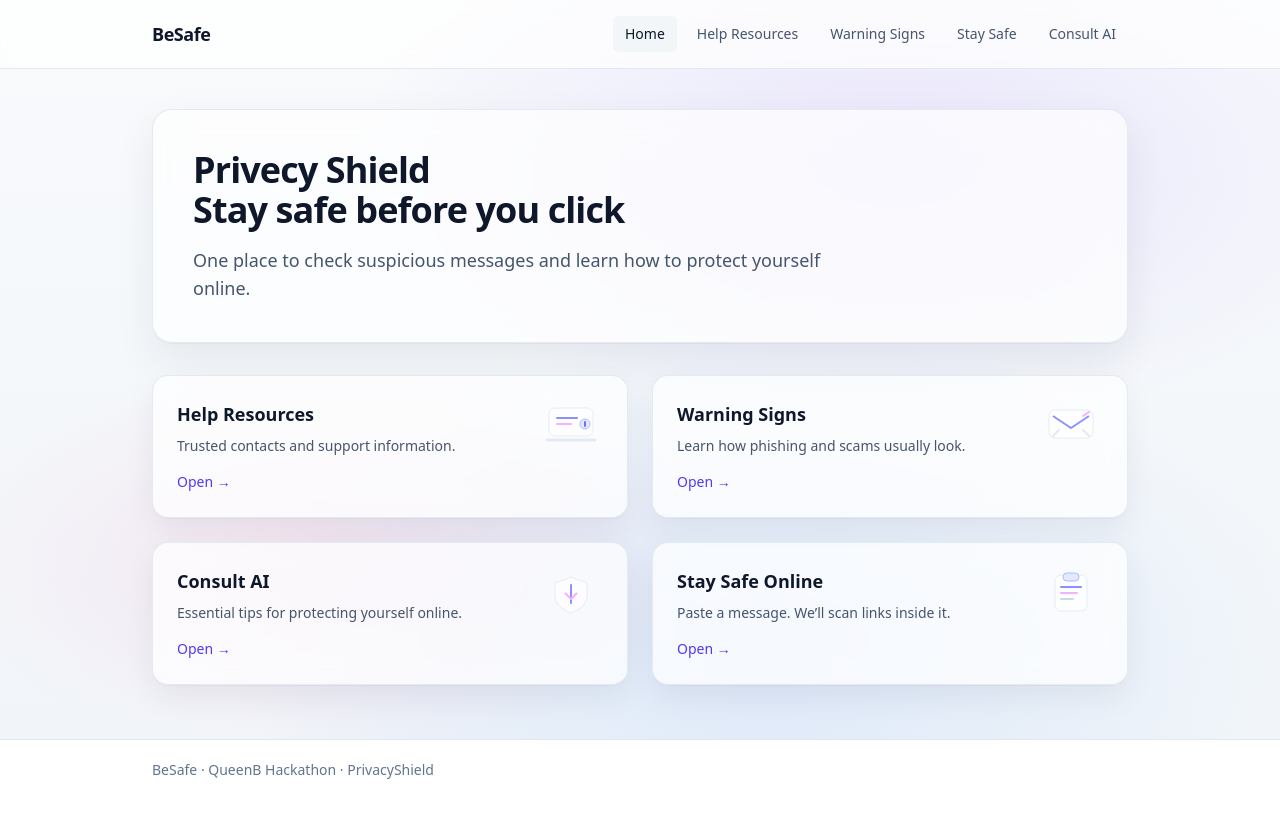
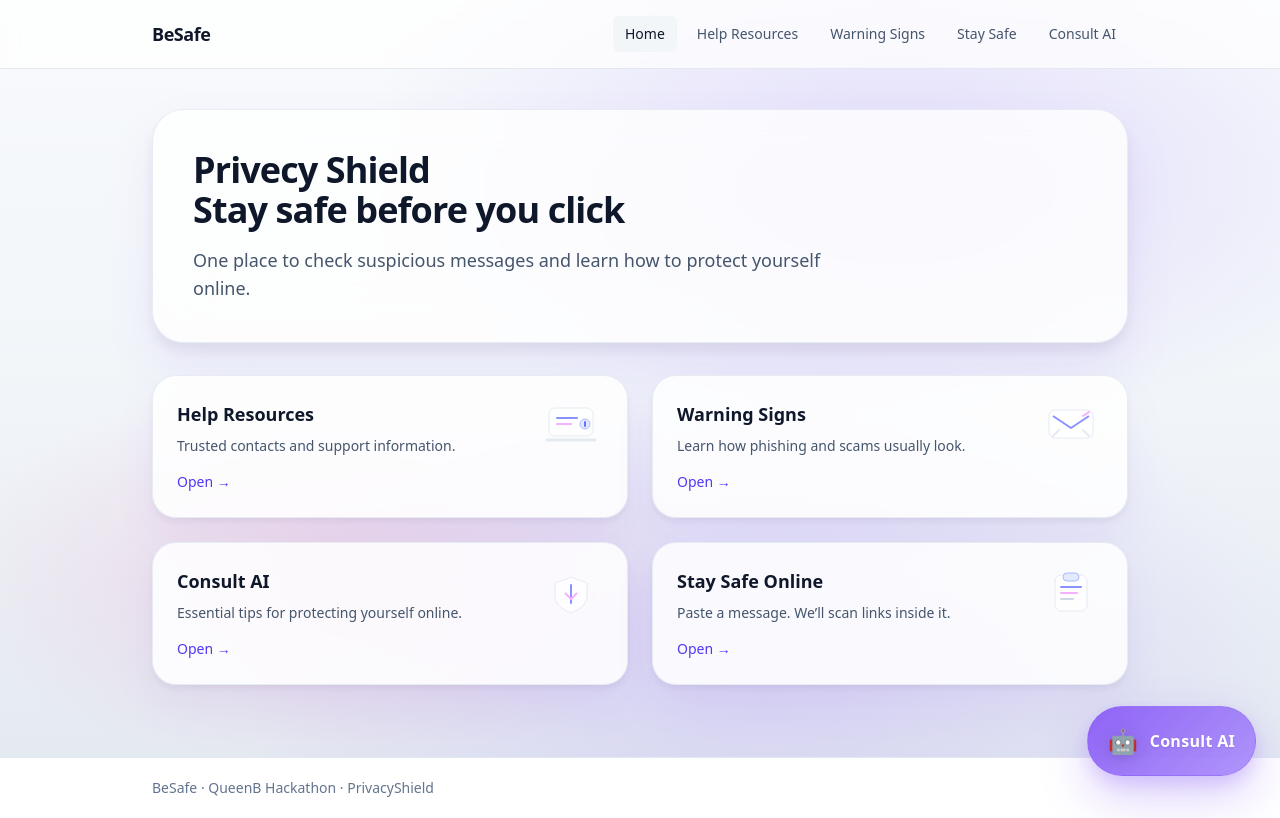
Before and after one commit to lina-dh/PrivacyShield, a React (Vite) app in the folder client/: page / in a window 1280 px wide. Built offline with nearby package versions, Linux system fonts and the light colour scheme; no server answers.

Commit message:
changes in ui desing

```diff
--- a/client/src/pages/HelpResources.jsx
+++ b/client/src/pages/HelpResources.jsx
@@ -1,109 +1,124 @@
 import PropTypes from "prop-types";
-import { Phone, Shield, Heart, ExternalLink, AlertTriangle } from "lucide-react";
+import { Link } from "react-router-dom";
 
 /**
- * HelpResources (English UI + Israeli Content)
- * Text is in English, but phone numbers are for Israel (105, 100, ERAN).
+ * HelpResources
+ * - Updated to match the new UI design with glass cards
+ * - Keeps the functional links for phone numbers and websites
  */
 export default function HelpResources() {
   return (
-    <section className="space-y-8 max-w-4xl mx-auto p-4">
+    <div className="relative">
+      <section className="space-y-8">
+        {/* Back button */}
+        <Link
+          to="/"
+          className="inline-flex items-center text-sm font-medium text-slate-600 hover:text-slate-700 btn-animate"
+        >
+          ← Back to Home
+        </Link>
+
         {/* Title */}
         <header className="text-center">
-        <h1 className="text-3xl md:text-4xl font-bold tracking-tight text-slate-900">
-          Help & Support Center
+          <h1 className="text-4xl font-semibold tracking-tight text-slate-700">
+            Help Resources
           </h1>
-        <p className="mt-3 text-lg text-slate-600 max-w-2xl mx-auto">
-          If something feels unsafe, you are not alone. We are here with the tools and people who can help you.
+          <p className="mt-3 text-lg text-slate-600">
+            Trusted contacts & emergency info.
           </p>
         </header>
 
         {/* Cards grid */}
         <div className="grid gap-6 md:grid-cols-3">
-
-        {/* Emergency Card - Red emphasis */}
           <ResourceCard
             title="Immediate Help"
-          icon={<AlertTriangle className="w-6 h-6 text-red-600" />}
             borderColor="border-red-100"
             bgColor="bg-red-50/50"
             items={[
-            { label: "105 Hotline (Child Online Protection)", value: "105", type: "phone" },
+              { label: "SafeLine: *1202", value: "1202", type: "phone" },
+              { label: "Cyber Help: 105", value: "105", type: "phone" },
               { label: "Israel Police", value: "100", type: "phone" },
-            { label: "Sahar (Online Mental Support)", value: "https://sahar.org.il", type: "link" },
             ]}
           />
 
-        {/* Reporting Card - Blue/Neutral */}
           <ResourceCard
             title="Report & Evidence"
-          icon={<Shield className="w-6 h-6 text-blue-600" />}
             items={[
-            { label: "Report to Instagram/TikTok", value: "https://www.instagram.com/support", type: "link" },
-            { label: "Take screenshots as evidence", value: null, type: "text" },
-            { label: "Block the abusive user", value: null, type: "text" },
+              {
+                label: "Report to Instagram",
+                value: "https://www.instagram.com/support",
+                type: "link",
+              },
+              { label: "Take screenshots as evidence", type: "text" },
+              { label: "Block the abusive user", type: "text" },
             ]}
           />
 
-        {/* Support Card - Green/Soft */}
           <ResourceCard
             title="Trusted People"
-          icon={<Heart className="w-6 h-6 text-pink-600" />}
             items={[
-            { label: "Parents or Family Member", value: null, type: "text" },
-            { label: "School Counselor", value: null, type: "text" },
-            { label: "ERAN (Emotional First Aid)", value: "1201", type: "phone" },
+              { label: "Parent / guardian", type: "text" },
+              { label: "Teacher / counselor", type: "text" },
+              { label: "ERAN: 1201", value: "1201", type: "phone" },
             ]}
           />
         </div>
 
         {/* Bottom reminder */}
-      <div className="rounded-xl border-l-4 border-blue-500 bg-blue-50 p-6 shadow-sm">
-        <div className="flex items-start gap-3">
-            <div className="mt-1"><Shield className="w-5 h-5 text-blue-600" /></div>
-            <div>
-                <div className="text-lg font-bold text-blue-900">Important Reminder</div>
-                <p className="mt-1 text-blue-800">
-                Online extortion and scams rely on fear. Attackers try to make you act fast without thinking.
-                <br/>
-                <strong>You have the power:</strong> Pause, do not pay, and do not send more photos. Ask for help immediately.
+        <div className="glass-card p-6">
+          <div className="text-lg font-semibold text-slate-700">
+            Important Reminder
+          </div>
+          <p className="mt-2 text-slate-700">
+            Scams often try to create panic. If you feel pressured, pause and
+            ask for help. <strong>You have the power:</strong> Don`t pay, don`t
+            send photos, ask for help immediately.
           </p>
         </div>
+      </section>
+
+      {/* AI Robot button */}
+      <Link to="/protect" className="ai-fab" title="Ask AI for help">
+        <span className="ai-fab__robot">🤖</span>
+        <span className="ai-fab__text">Ask AI</span>
+      </Link>
     </div>
-      </div>
-    </section>
   );
 }
 
 /**
- * Reusable Card Component
- * Handles phones, links, and plain text items.
+ * Resource card with functional links
  */
-function ResourceCard({ title, items, icon, borderColor = "border-slate-200", bgColor = "bg-white" }) {
+function ResourceCard({
+  title,
+  items,
+  borderColor = "border-slate-200",
+  bgColor = "bg-white",
+}) {
   return (
-    <div className={`rounded-xl border ${borderColor} ${bgColor} p-6 shadow-sm hover:shadow-md transition-shadow`}>
-      <div className="flex items-center gap-2 mb-4">
-        {icon}
-        <div className="text-xl font-bold text-slate-800">{title}</div>
-      </div>
-
-      <ul className="space-y-3">
+    <div className={`glass-card p-6 btn-animate ${borderColor} ${bgColor}`}>
+      <div className="text-xl font-semibold text-slate-700">{title}</div>
+      <ul className="mt-4 space-y-2 text-slate-700">
         {items.map((item, i) => (
-          <li key={i} className="flex items-start gap-2 text-slate-700">
-            {/* Logic to render different types of items */}
+          <li key={i} className="flex items-start gap-2">
             {item.type === "phone" ? (
-               <a href={`tel:${item.value}`} className="flex items-center gap-2 font-medium text-slate-900 hover:text-blue-600 underline decoration-slate-300 underline-offset-4">
-                 <Phone size={16} /> {item.label}
+              <a
+                href={`tel:${item.value}`}
+                className="font-medium text-slate-900 hover:text-blue-600 underline decoration-slate-300 underline-offset-4"
+              >
+                📞 {item.label}
               </a>
             ) : item.type === "link" ? (
-                <a href={item.value} target="_blank" rel="noopener noreferrer" className="flex items-center gap-2 font-medium text-slate-900 hover:text-blue-600 underline decoration-slate-300 underline-offset-4">
-                  <ExternalLink size={16} /> {item.label}
+              <a
+                href={item.value}
+                target="_blank"
+                rel="noopener noreferrer"
+                className="font-medium text-slate-900 hover:text-blue-600 underline decoration-slate-300 underline-offset-4"
+              >
+                🔗 {item.label}
               </a>
             ) : (
-                <span className="flex items-center gap-2">
-                    <span className="w-1.5 h-1.5 rounded-full bg-slate-400" />
-                    {item.label}
-                </span>
+              <span>• {item.label}</span>
             )}
           </li>
         ))}
@@ -114,7 +129,6 @@ function ResourceCard({ title, items, icon, borderColor = "border-slate-200", bg
 
 ResourceCard.propTypes = {
   title: PropTypes.string.isRequired,
-  icon: PropTypes.element,
   borderColor: PropTypes.string,
   bgColor: PropTypes.string,
   items: PropTypes.arrayOf(
--- a/client/src/pages/HomePage.jsx
+++ b/client/src/pages/HomePage.jsx
@@ -50,6 +50,13 @@ export default function HomePage() {
           art={<ArtClipboard />}
         />
       </div>
+
+      <Link to="/consult" className="ai-fab" aria-label="Open Consult AI">
+        <span className="ai-fab__robot" aria-hidden="true">
+          🤖
+        </span>
+        <span className="ai-fab__text">Consult AI</span>
+      </Link>
     </section>
   );
 }
--- a/client/src/styles/global.css
+++ b/client/src/styles/global.css
@@ -1,43 +1,43 @@
 @import "tailwindcss";
 @import "tailwindcss/utilities";
 
-/* --- Background: soft cyber pastel --- */
+/* --- Background: soft cyber pastel with purple tones --- */
 .bg-soft-cyber {
   background: radial-gradient(
       900px 450px at 70% 20%,
-      rgba(167, 139, 250, 0.18),
+      rgba(167, 139, 250, 0.25),
       transparent 60%
     ),
     radial-gradient(
       700px 360px at 25% 70%,
-      rgba(236, 72, 153, 0.1),
+      rgba(236, 72, 153, 0.15),
       transparent 55%
     ),
     radial-gradient(
       900px 520px at 60% 80%,
-      rgba(59, 130, 246, 0.12),
+      rgba(139, 92, 246, 0.18),
       transparent 60%
     ),
-    linear-gradient(to bottom, #f8fafc, #f1f5f9);
+    linear-gradient(to bottom, #f8fafc, #f1f5f9, #e2e8f0);
 }
 
-/* --- Glass card look --- */
+/* --- Glass card look with more rounded corners --- */
 .glass-card {
-  border-radius: 1rem;
-  border: 1px solid rgba(226, 232, 240, 0.9);
-  background: rgba(255, 255, 255, 0.72);
-  backdrop-filter: blur(14px);
-  box-shadow: 0 1px 1px rgba(15, 23, 42, 0.04),
-    0 12px 32px rgba(15, 23, 42, 0.06);
+  border-radius: 1.5rem;
+  border: 1px solid rgba(226, 232, 240, 0.8);
+  background: rgba(255, 255, 255, 0.85);
+  backdrop-filter: blur(20px);
+  box-shadow: 0 4px 6px rgba(15, 23, 42, 0.05),
+    0 20px 40px rgba(139, 92, 246, 0.08);
 }
 
 .glass-hero {
-  border-radius: 1.25rem;
-  border: 1px solid rgba(226, 232, 240, 0.9);
-  background: rgba(255, 255, 255, 0.7);
-  backdrop-filter: blur(18px);
-  box-shadow: 0 1px 1px rgba(15, 23, 42, 0.04),
-    0 16px 40px rgba(15, 23, 42, 0.07);
+  border-radius: 2rem;
+  border: 1px solid rgba(226, 232, 240, 0.8);
+  background: rgba(255, 255, 255, 0.8);
+  backdrop-filter: blur(24px);
+  box-shadow: 0 8px 12px rgba(15, 23, 42, 0.06),
+    0 24px 48px rgba(139, 92, 246, 0.1);
 }
 
 /* --- Button animations (subtle but fun) --- */
@@ -52,45 +52,57 @@
 /* --- Floating robot "Consult AI" button --- */
 .ai-fab {
   position: fixed;
-  right: 22px;
-  bottom: 22px;
+  right: 24px;
+  bottom: 24px;
   display: inline-flex;
   align-items: center;
-  gap: 10px;
-  padding: 12px 14px;
-  border-radius: 999px;
-  border: 1px solid rgba(99, 102, 241, 0.25);
+  gap: 12px;
+  padding: 16px 20px;
+  border-radius: 50px;
+  border: 1px solid rgba(139, 92, 246, 0.3);
   background: linear-gradient(
     135deg,
-    rgba(99, 102, 241, 0.92),
-    rgba(236, 72, 153, 0.7)
+    rgba(139, 92, 246, 0.95),
+    rgba(167, 139, 250, 0.9)
   );
   color: white;
-  box-shadow: 0 16px 45px rgba(79, 70, 229, 0.25);
+  box-shadow: 0 20px 50px rgba(139, 92, 246, 0.3),
+    0 8px 16px rgba(139, 92, 246, 0.2);
   text-decoration: none;
   z-index: 50;
   transform-origin: bottom right;
+  transition: all 0.3s ease;
 }
 
 .ai-fab:hover {
-  transform: translateY(-2px);
+  transform: translateY(-4px) scale(1.05);
+  box-shadow: 0 25px 60px rgba(139, 92, 246, 0.4),
+    0 12px 20px rgba(139, 92, 246, 0.25);
 }
 
 .ai-fab__robot {
   display: inline-block;
-  filter: drop-shadow(0 6px 16px rgba(15, 23, 42, 0.18));
+  font-size: 1.5rem;
+  filter: drop-shadow(0 2px 8px rgba(15, 23, 42, 0.2));
   transition: transform 220ms ease;
 }
 
 /* cute hover wiggle for robot */
 .ai-fab:hover .ai-fab__robot {
-  transform: rotate(-10deg) translateY(-2px);
+  transform: rotate(-15deg) translateY(-2px) scale(1.1);
+  animation: wave 0.6s ease-in-out;
+}
+
+@keyframes wave {
+  0%, 100% { transform: rotate(-15deg) translateY(-2px) scale(1.1); }
+  50% { transform: rotate(15deg) translateY(-4px) scale(1.15); }
 }
 
 .ai-fab__text {
-  font-size: 0.9rem;
+  font-size: 1rem;
   font-weight: 700;
-  letter-spacing: 0.2px;
+  letter-spacing: 0.3px;
+  text-shadow: 0 1px 2px rgba(0, 0, 0, 0.1);
 }
 
 /* --- Card hover: subtle lift + glow --- */
```
Lines whose indentation alone changed are shown as unchanged.
